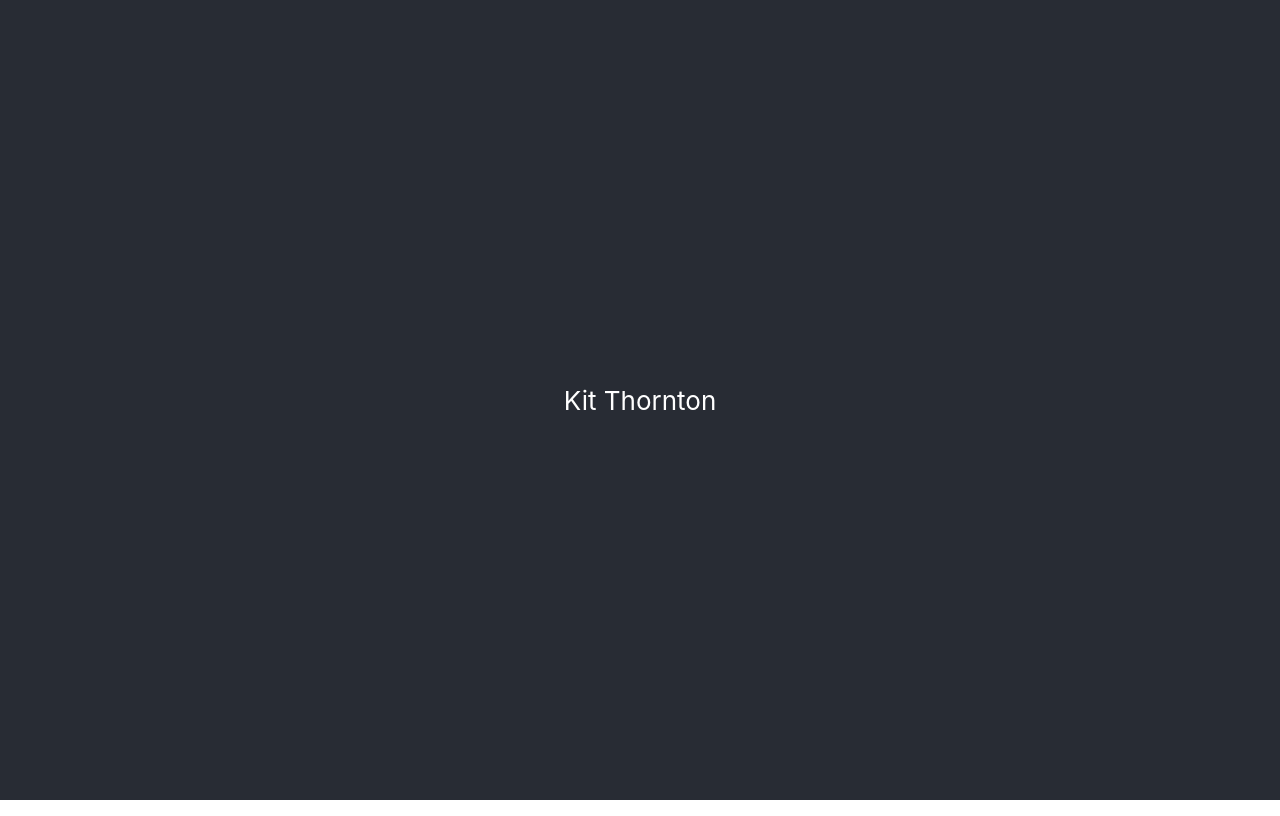
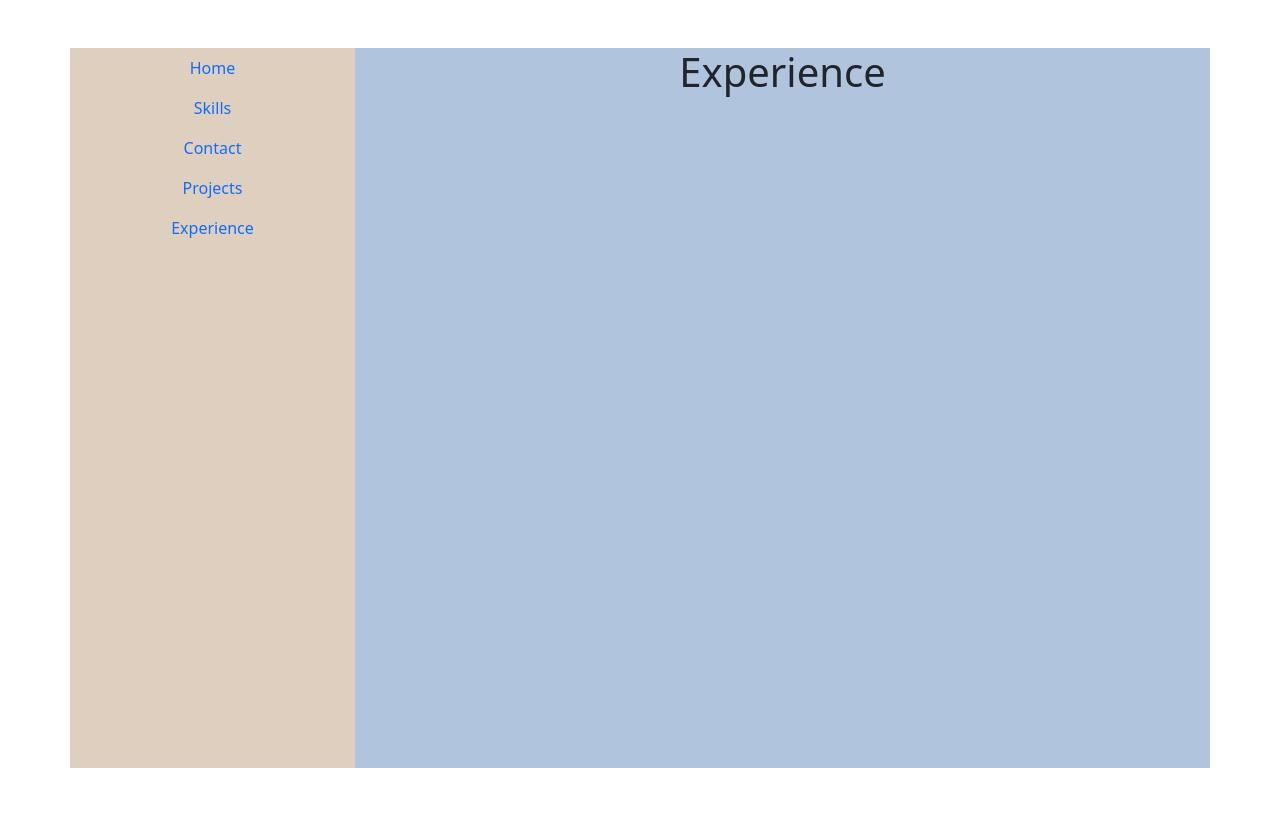
Before and after one commit to KitThornton/PortfolioWebsite, a React (Create React App) app: page /experience in a window 1280 px wide. Built offline with nearby package versions, Linux system fonts and the light colour scheme.

Commit message:
define structure and clean up

```diff
--- a/package.json
+++ b/package.json
@@ -6,8 +6,13 @@
     "@testing-library/jest-dom": "^5.14.1",
     "@testing-library/react": "^11.2.7",
     "@testing-library/user-event": "^12.8.3",
+    "bootstrap": "^5.1.3",
     "react": "^17.0.2",
+    "react-bootstrap": "^2.0.0",
     "react-dom": "^17.0.2",
+    "react-router": "^5.2.1",
+    "react-router-bootstrap": "^0.25.0",
+    "react-router-dom": "^5.3.0",
     "react-scripts": "4.0.3",
     "web-vitals": "^1.1.2"
   },
--- a/src/App.css
+++ b/src/App.css
@@ -1,18 +1,3 @@
-.App {
-  text-align: center;
-}
-
-.App-logo {
-  height: 40vmin;
-  pointer-events: none;
-}
-
-@media (prefers-reduced-motion: no-preference) {
-  .App-logo {
-    animation: App-logo-spin infinite 20s linear;
-  }
-}
-
 .App-header {
   background-color: #282c34;
   min-height: 100vh;
@@ -23,16 +8,30 @@
   font-size: calc(10px + 2vmin);
   color: white;
 }
-
-.App-link {
-  color: #61dafb;
+.page {
+  /*min-height: 100vh !important;*/
+  /*height: 300vh;*/
+}
+.content {
+  text-align: center;
+  background-color: lightsteelblue;
 }
 
-@keyframes App-logo-spin {
-  from {
-    transform: rotate(0deg);
-  }
-  to {
-    transform: rotate(360deg);
-  }
-}
+
+/*#navbar-wrapper{*/
+/*  width: 100vw;*/
+/*  !*min-height: 100vh !important;*!*/
+/*  margin-left: -1rem;*/
+/*  -webkit-transition: margin .25s ease-out;*/
+/*  -moz-transition: margin .25s ease-out;*/
+/*  -o-transition: margin .25s ease-out;*/
+/*  transition: margin .25s ease-out;*/
+/*}*/
+/*#navbar-wrapper .navbar-heading {*/
+/*  padding: 0.875rem 1.25rem;*/
+/*  font-size: 1.2rem;*/
+/*}*/
+/*#page-content-wrapper {*/
+/*  min-width: 0;*/
+/*  width: 100%;*/
+/*}*/
--- a/src/App.js
+++ b/src/App.js
@@ -1,15 +1,37 @@
 import './App.css';
+import {Container, Row, Col} from "react-bootstrap";
+// import Navbar from "./components/navbar/Navbar";
+import {BrowserRouter as Router, Switch, Route } from "react-router-dom";
+import Sidebar from "./components/sidebar/Sidebar";
 
 function App() {
-  return (
-    <div className="App">
-      <header className="App-header">
-        <p>
-          Kit Thornton
-        </p>
-      </header>
-    </div>
-  );
+    return (
+        <Router>
+            <Container className="py-5">
+                <Row>
+                    <Col xs={3} className="sidebar">
+                        <Sidebar />
+                    </Col>
+                    <Col xs={9} className="content">
+                        <Switch>
+                            <Route exact path='/' component={Home} />
+                            <Route exact path='/home' component={Home} />
+                            <Route exact path='/contact' component={Contact} />
+                            <Route exact path='/skills' component={Skills} />
+                            <Route exact path='/projects' component={Projects} />
+                            <Route exact path='/experience' component={Experience} />
+                        </Switch>
+                    </Col>
+                </Row>
+            </Container>
+        </Router>
+    );
 }
 
+const Home = () => <h1>HOME</h1>;
+const Contact = () => <h1>Contact</h1>;
+const Experience = () => <h1>Experience</h1>;
+const Skills = () => <h1>Skills</h1>;
+const Projects = () => <h1>Projects</h1>;
+
 export default App;
--- /dev/null
+++ b/src/components/contact/Contact.js
@@ -0,0 +1,11 @@
+import React from 'react';
+
+const Contact = () => {
+    return (
+        <div>
+
+        </div>
+    )
+}
+
+export default Contact;
--- /dev/null
+++ b/src/components/navbar/Navbar.css
@@ -0,0 +1,15 @@
+/*.navbar {*/
+/*    position: fixed;*/
+/*    top: 0;*/
+/*    bottom: 0;*/
+/*    left: 0;*/
+/*    min-height: 80vh !important;*/
+/*    z-index: 100;*/
+/*    padding: 48px 0 0;*/
+/*    box-shadow: inset -1px 0 0 rgba(0, 0, 0, .1);*/
+/*}*/
+.sidebar {
+    min-height: 90vh !important;
+    background-color: #DFCFBE;
+    color: #282c34 !important;
+}
--- /dev/null
+++ b/src/components/navbar/Navbar.js
@@ -0,0 +1,31 @@
+import React from "react";
+import {Nav} from "react-bootstrap";
+import './Navbar.css'
+
+const Navbar = () => {
+    return (
+        <Nav className="col-12 d-none d-md-block sidebar"
+             defaultActiveKey="/home"
+             fill
+             // variant="tabs"
+        >
+            <Nav.Item>
+                <Nav.Link href="/home">Home</Nav.Link>
+            </Nav.Item>
+            <Nav.Item>
+                <Nav.Link href="/skills">Skills</Nav.Link>
+            </Nav.Item>
+            <Nav.Item>
+                <Nav.Link href="/contact">Contact</Nav.Link>
+            </Nav.Item>
+            <Nav.Item>
+                <Nav.Link href="/projects">Projects</Nav.Link>
+            </Nav.Item>
+            <Nav.Item>
+                <Nav.Link href="/experience">Experience</Nav.Link>
+            </Nav.Item>
+        </Nav>
+    );
+};
+
+export default Navbar
--- /dev/null
+++ b/src/components/sidebar/Sidebar.js
@@ -0,0 +1,14 @@
+import React, {Fragment} from "react";
+import Navbar from "../navbar/Navbar";
+import Contact from "../contact/Contact";
+
+const Sidebar = () => {
+    return (
+        <Fragment>
+            <Navbar />
+            <Contact />
+        </Fragment>
+    )
+};
+
+export default Sidebar;
--- a/src/index.js
+++ b/src/index.js
@@ -2,6 +2,8 @@ import React from 'react';
 import ReactDOM from 'react-dom';
 import './index.css';
 import App from './App';
+import '../node_modules/bootstrap/dist/css/bootstrap.min.css';
+// import 'bootstrap/dist/css/bootstrap.min.css';
 
 ReactDOM.render(
   <React.StrictMode>
```
Also changed, not shown: src/components/sidebar/Sidebar.css (added), 1 other file (tests, documents, lock files or other folders).
